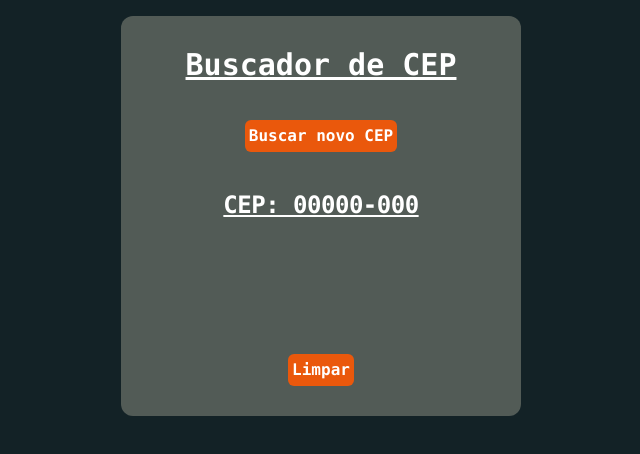
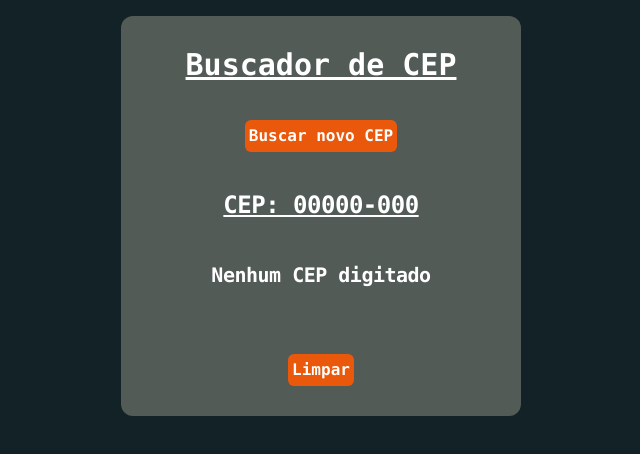
Before and after one commit to Igorwalace/buscador-cep, a Next.js app: page / in a window 1280 px wide. Shown: the top 454 px of the page, without its empty margins (319-959 px from the left). Built offline with nearby package versions, Linux system fonts and the light colour scheme.

Commit message:
adicionando texto: 'Nenhum CEP digitado'

```diff
--- a/src/app/pages/Home.jsx
+++ b/src/app/pages/Home.jsx
@@ -80,7 +80,7 @@ const Home = () => {
                             CEP: 00000-000
                         </h2>
                         <h3>ㅤ</h3>
-                        <h3>ㅤ</h3>
+                        <h3>Nenhum CEP digitado</h3>
                         <h3>ㅤ </h3>
                     </div>
                 )}
```
